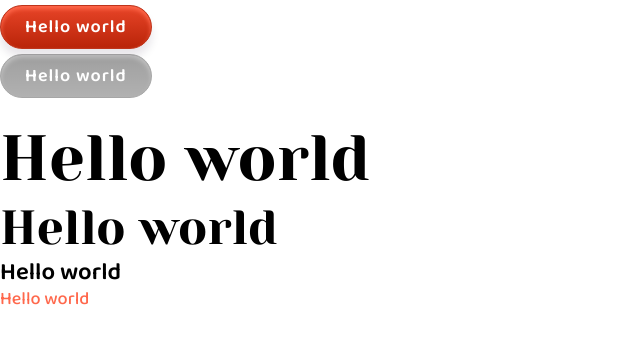
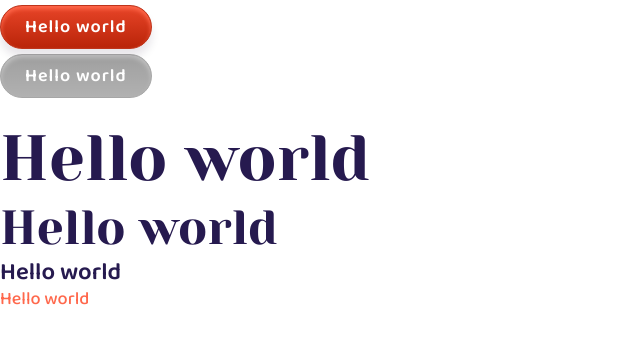
Before and after one commit to fabledoseDevs/fabledose-web, a Next.js app: page / in a window 1280 px wide. Shown: the top 344 px of the page, without its empty margins (0-640 px from the left). Built offline with nearby package versions, Linux system fonts and the light colour scheme.

Commit message:
CR addressed

```diff
--- a/src/components/atoms/Headline/Headline.styled.ts
+++ b/src/components/atoms/Headline/Headline.styled.ts
@@ -2,31 +2,22 @@ import styled from '@emotion/styled';
 
 export const JumboHeadline = styled.h1`
   font-size: ${({ theme }) => theme.typography.headlines.jumbo.fontSize};
-  line-height: ${({ theme }) => theme.typography.headlines.jumbo.lineHeight};
-  font-weight: ${({ theme }) => theme.typography.headlines.jumbo.fontWeight};
-  margin: 0;
+  font-weight: ${({ theme }) => theme.typography.fontWeights.regular};
 `;
 
 export const BigHeadline = styled.h2`
   font-size: ${({ theme }) => theme.typography.headlines.big.fontSize};
-  line-height: ${({ theme }) => theme.typography.headlines.big.lineHeight};
-  font-weight: ${({ theme }) => theme.typography.headlines.big.fontWeight};
-  margin: 0;
+  font-weight: ${({ theme }) => theme.typography.fontWeights.regular};
 `;
 
 export const SmallHeadline = styled.h3`
   font-size: ${({ theme }) => theme.typography.headlines.small.fontSize};
-  line-height: ${({ theme }) => theme.typography.headlines.small.lineHeight};
-  font-weight: ${({ theme }) => theme.typography.headlines.small.fontWeight};
-  margin: 0;
+  font-weight: ${({ theme }) => theme.typography.fontWeights.semibold};
 `;
 
 export const SupertextHeadline = styled.p`
   font-size: ${({ theme }) => theme.typography.headlines.superText.fontSize};
-  line-height: ${({ theme }) =>
-    theme.typography.headlines.superText.lineHeight};
-  font-weight: ${({ theme }) =>
-    theme.typography.headlines.superText.fontWeight};
+  font-weight: ${({ theme }) => theme.typography.fontWeights.medium};
   margin: 0;
   color: ${({ theme }) => theme.palette.byElement.text.lightRed};
 `;
--- a/src/styles/GlobalStyle.tsx
+++ b/src/styles/GlobalStyle.tsx
@@ -1,10 +1,15 @@
 'use client';
 import '@/public/fonts/fonts.css';
 
-import { css, Global } from '@emotion/react';
+import { css, Global, useTheme } from '@emotion/react';
 import type { ReactElement } from 'react';
 
-const GlobalStyle = (): ReactElement => (
+import type { Theme } from './types';
+
+const GlobalStyle = (): ReactElement => {
+  const theme = useTheme() as Theme;
+
+  return (
     <Global
       styles={css`
         *,
@@ -18,9 +23,10 @@ const GlobalStyle = (): ReactElement => (
           margin: 0;
           padding: 0;
           font-size: 10px;
-        font-family: 'Baloo2', sans-serif;
-        background-color: #ffffff;
-        color: #000000;
+          font-family: ${theme.typography.fonts.default};
+          font-weight: ${theme.typography.fontWeights.regular};
+          background-color: ${theme.palette.byElement.background.white};
+          color: ${theme.palette.byElement.text.purple};
           line-height: 1.5;
           -webkit-font-smoothing: antialiased;
           -moz-osx-font-smoothing: grayscale;
@@ -50,17 +56,23 @@ const GlobalStyle = (): ReactElement => (
 
         h1,
         h2 {
-        font-family: 'YesevaOne', serif;
+          margin: 0;
+          font-family: ${theme.typography.fonts.headline};
+          line-height: 1.25;
         }
 
         h3,
         h4,
         h5,
-      h6 {
-        font-family: 'Baloo2', sans-serif;
+        h6,
+        p {
+          margin: 0;
+          font-family: ${theme.typography.fonts.default};
+          line-height: 1.25;
         }
       `}
     />
   );
+};
 
 export default GlobalStyle;
--- a/src/styles/theme.ts
+++ b/src/styles/theme.ts
@@ -47,41 +47,36 @@ export const theme: Theme = {
   },
   typography: {
     fonts: {
-      default: 'Baloo2',
-      headline: 'YesevaOne',
+      default: 'Baloo2, sans-serif',
+      headline: 'YesevaOne, serif',
+    },
+    fontWeights: {
+      regular: 400,
+      medium: 500,
+      semibold: 600,
     },
     headlines: {
       jumbo: {
         fontSize: '6.4rem',
-        fontWeight: '400',
-        lineHeight: '1.25',
-        fontFamily: 'YesevaOne',
+        fontFamily: 'YesevaOne, serif',
       },
       big: {
         fontSize: '4.8rem',
-        fontWeight: '400',
-        lineHeight: '1.25',
-        fontFamily: 'YesevaOne',
+        fontFamily: 'YesevaOne, serif',
       },
       small: {
         fontSize: '2.4rem',
-        fontWeight: '600',
-        lineHeight: '1.25',
-        fontFamily: 'Baloo2',
+        fontFamily: 'Baloo2, sans-serif',
       },
       superText: {
         fontSize: '1.8rem',
-        fontWeight: '500',
-        lineHeight: '1.25',
-        fontFamily: 'Baloo2',
+        fontFamily: 'Baloo2, sans-serif',
       },
     },
     paragraphs: {
       default: {
         fontSize: '1.8rem',
-        fontWeight: '400',
-        lineHeight: '1.25',
-        fontFamily: 'Baloo2',
+        fontFamily: 'Baloo2, sans-serif',
       },
     },
   },
```
Also changed, not shown: src/styles/types.ts (+13 -10 lines). Lines whose indentation alone changed are shown as unchanged.
